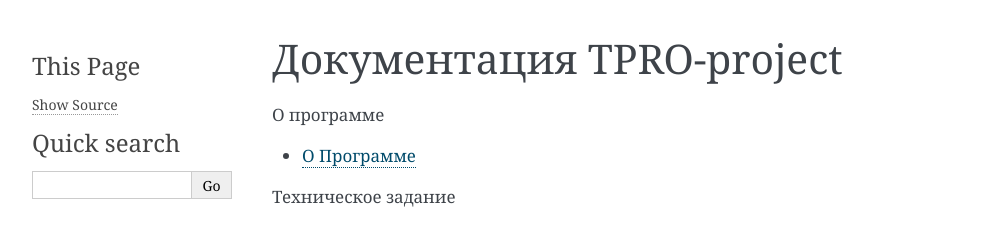
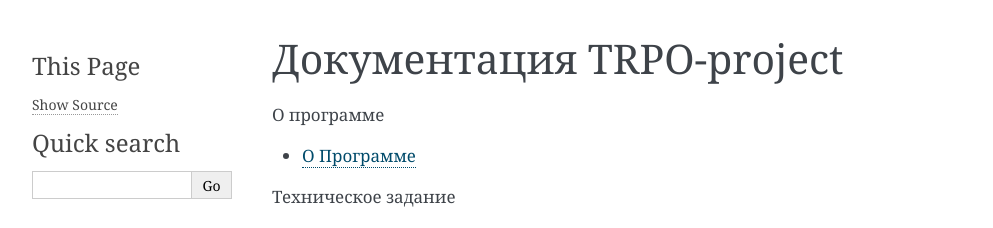
Before and after one commit to KNPNW/TPRO-project, a Sphinx documentation site: the page built from docs/source/index.rst, in a window 1280 px wide. Shown: the top 228 px of the page, without its empty margins (148-1141 px from the left). Built offline with Sphinx 7.4.7, drawn with Linux system fonts in a browser that asks for light colours.

Commit message:
fix: fix typo

```diff
--- a/docs/source/conf.py
+++ b/docs/source/conf.py
@@ -12,7 +12,7 @@ import sys
 # Путь относительно файла conf.py
 sys.path.insert(0, os.path.abspath('./../../'))
 
-project = 'TPRO-project'
+project = 'TRPO-project'
 copyright = '2023, Kate Marhytina, Leonid Chashkin, Kirill Padalitsa, Alex Stepchenko'
 author = 'Kate Marhytina, Leonid Chashkin, Kirill Padalitsa, Alex Stepchenko'
 release = '1'
@@ -27,7 +27,7 @@ extensions = [
 templates_path = ['_templates']
 exclude_patterns = []
 
-language = 'TPRO-project'
+language = 'TRPO-project'
 
 # -- Options for HTML output -------------------------------------------------
 # https://www.sphinx-doc.org/en/master/usage/configuration.html#options-for-html-output
--- a/docs/source/index.rst
+++ b/docs/source/index.rst
@@ -1,9 +1,9 @@
-.. TPRO-project documentation master file, created by
+.. TRPO-project documentation master file, created by
    sphinx-quickstart on Tue Oct  3 20:32:36 2023.
    You can adapt this file completely to your liking, but it should at least
    contain the root `toctree` directive.
 
-Документация TPRO-project
+Документация TRPO-project
 =================================
 
 .. toctree:: ./about.rst
--- a/main.py
+++ b/main.py
@@ -33,7 +33,7 @@ class Program():
 
     def __init__(self, window):
         self.window = window
-        self.window.title('TPRO-project')
+        self.window.title('TRPO-project')
         self.window.geometry('600x350')
         self.window.minsize(600,350)
         self.menubar = tk.Menu(self.window)
```
Also changed, not shown: README.md (+1 -1 lines).
